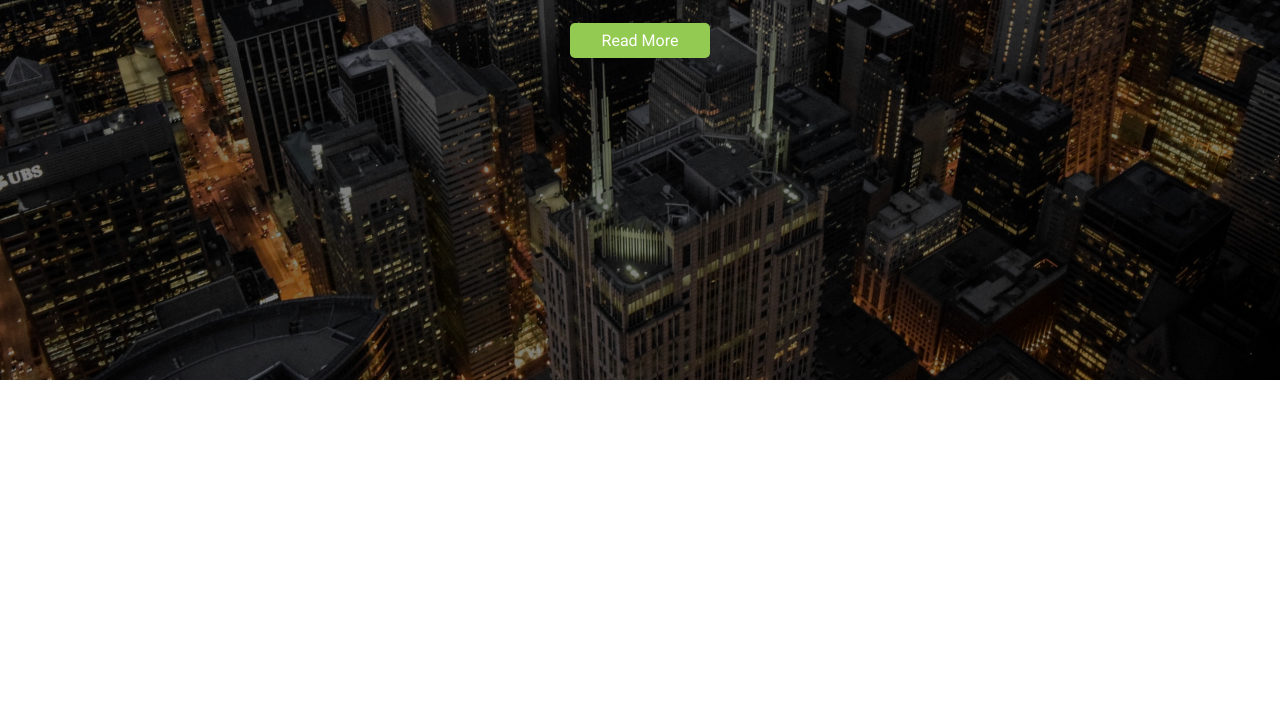
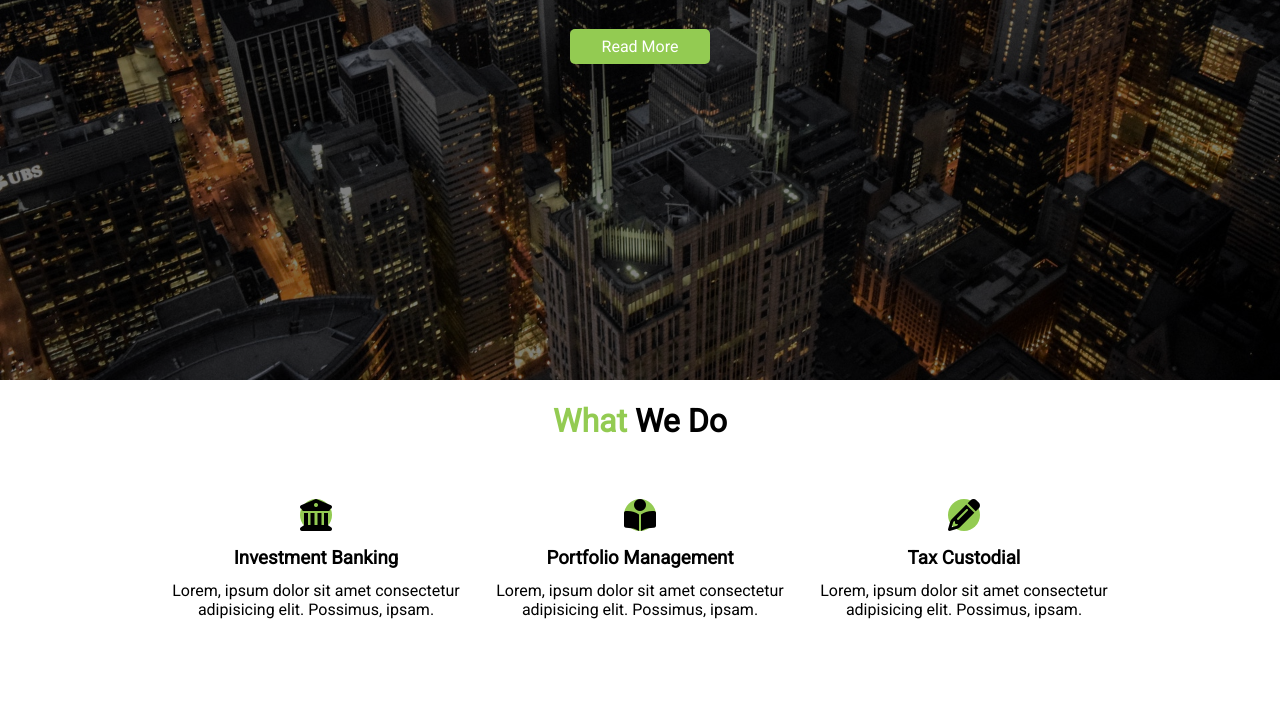
Before and after one commit to Yuvraj786/EdgeLedger, a plain HTML site: page index.html in a window 1280 px wide. Shown: the part 482-1185 px from the top of the page. Before the commit the page ends 862 px from the top, so only its background shows below. Drawn offline with Linux system fonts and the light colour scheme.

Commit message:
Section:what we do

```diff
--- a/css/style.css
+++ b/css/style.css
@@ -22,7 +22,18 @@ h1,h2,h3 {
      margin-bottom: 0.25rem 0;
 }
 
+p {
+     margin: 0.75rem 0;
+}
+
 /* Utilities */
+.container {
+     max-width: 1100px;
+     margin: 0 auto;
+     padding: 0 2rem;
+     overflow: hidden;
+}
+
 .text-primary {
      color: var(--theme-color);
 }
@@ -31,6 +42,13 @@ h1,h2,h3 {
      font-size: 3rem;
      margin-bottom: 0.75rem;
      line-height: 1.1;
+}
+
+.m-heading {
+     font-size: 2rem;
+     margin-bottom: 0.75rem;
+     line-height: 1.1;
+     text-align: center;
 }
 
 .lead {
@@ -54,6 +72,10 @@ h1,h2,h3 {
 .btn-dark {
      background: #333;
      color: #fff;
+}
+
+.py-1 {
+     padding: 1.5rem 0;
 }
 /* Logo Styling */
 .logo {
@@ -115,3 +137,23 @@ h1,h2,h3 {
 
     background: rgba(0,0,0,0.5);
 }
+
+/* Section: What we do */
+#what .items {
+     display: flex;
+     padding: 2rem;
+}
+
+#what .items .item {
+     padding: 1rem;
+     text-align: center;
+}
+
+/* Styling the icons */
+#what .items .item .mystyle {
+     width: 2rem;
+     height: 2rem;
+     margin-bottom: 1rem;
+     border-radius: 50%;
+     background: var(--theme-color);
+}
--- a/index.html
+++ b/index.html
@@ -53,5 +53,41 @@
           </div>
      </header>
 
+     <!-- Section: What we do -->
+     <section id="what" class="bg-light py-1">
+          <div class="container">
+               <h2 class="m-heading"><span class="text-primary">What</span>
+               We Do</h2>
+               <div class="items">
+                    <!-- The Each Element -->
+                    <div class="item">
+                         <i class="fas fa-university fa-2x mystyle"></i>
+                         <div>
+                              <h3>Investment Banking</h3>
+                              <p>Lorem, ipsum dolor sit amet consectetur
+                              adipisicing elit. Possimus, ipsam.</p>
+                         </div>
+                    </div>
+                    <div class="item">
+                         <i class="fas fa-book-reader fa-2x mystyle "></i>
+                         <div>
+                              <h3>Portfolio Management</h3>
+                              <p>Lorem, ipsum dolor sit amet consectetur
+                              adipisicing elit. Possimus, ipsam.</p>
+                         </div>
+                    </div>
+                    <div class="item">
+                         <i class="fas fa-pencil-alt fa-2x mystyle"></i>
+                         <div>
+                              <h3>Tax Custodial</h3>
+                              <p>Lorem, ipsum dolor sit amet consectetur
+                              adipisicing elit. Possimus, ipsam.</p>
+                         </div>
+                    </div>
+
+               </div>
+          </div>
+     </section>
+
 </body>
 </html>
```
Also changed, not shown: js/main.js (+38 -0 lines).
